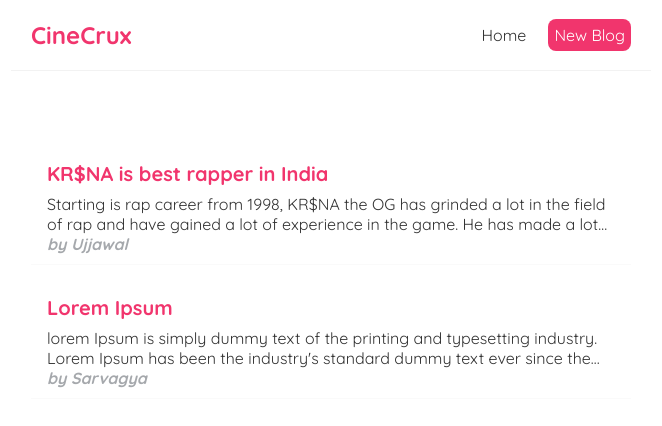
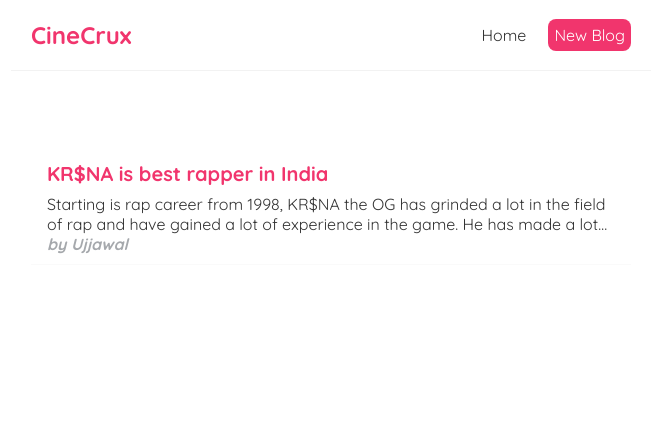
Before and after one commit to theiconik/cine-crux, a React (Create React App) app: page / in a window 1280 px wide. Shown: the top 426 px of the page, without its empty margins (309-971 px from the left). Built offline with nearby package versions, Linux system fonts and the light colour scheme; data requests are answered from the project's data file.

Commit message:
db update and 404 route again added

```diff
--- a/db.json
+++ b/db.json
@@ -5,12 +5,6 @@
       "body": "Starting is rap career from 1998, KR$NA the OG has grinded a lot in the field of rap and have gained a lot of experience in the game. He has made a lot of tracks on different genres like trap, protest, poetry, beef, drill etc. He is most known for his fearless attitude in diss tracks and insane level of lyricism in his rap.",
       "author": "Ujjawal",
       "id": 4
-    },
-    {
-      "title": "Lorem Ipsum",
-      "body": "lorem Ipsum is simply dummy text of the printing and typesetting industry. Lorem Ipsum has been the industry's standard dummy text ever since the 1500s, when an unknown printer took a galley of type and scrambled it to make a type specimen book. It has survived not only five centuries, but also the leap into electronic typesetting, remaining essentially unchanged. It was popularised in the 1960s with the release of Letraset sheets containing Lorem Ipsum passages, and more recently with desktop publishing software like Aldus PageMaker including versions of Lorem Ipsum.",
-      "author": "Sarvagya",
-      "id": 5
     }
   ]
 }
--- a/src/App.js
+++ b/src/App.js
@@ -21,9 +21,9 @@
             <Route path="/blogs/:id">
               <BlogDetails />
             </Route>
-            {/* <Route path="*">
+             <Route path="*">
               <NotFound />
-            </Route> */}
+            </Route>
           </Switch>
         </div>
       </div>
```
